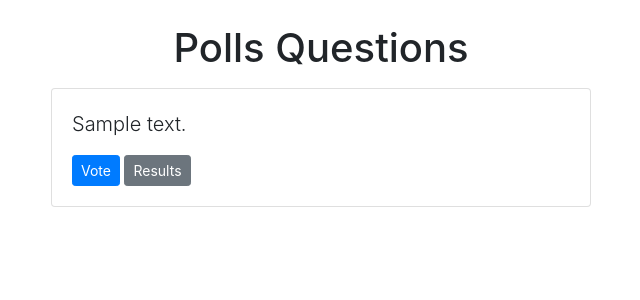
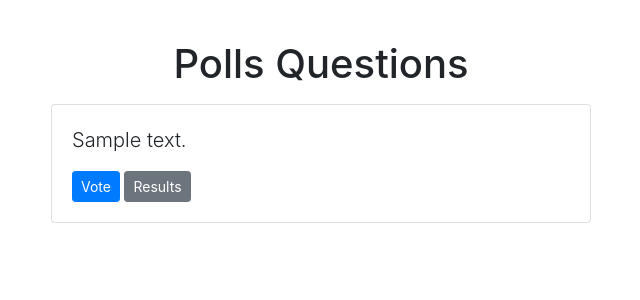
Before and after one commit to KucharM/django_polling_app, a Django app: page /polls/ in a window 1280 px wide. Shown: the part 56-356 px from the top of the page, without its empty margins (319-959 px from the left). Run offline with Django 3.2, Linux system fonts and the light colour scheme; tables that the repository leaves empty hold one stand-in row (values such as "Sample post"); some libraries are stand-ins or nearby versions.

Commit message:
modyfing polls home template

```diff
--- a/templates/polls/home.html
+++ b/templates/polls/home.html
@@ -3,13 +3,13 @@
 
 {% block content %}
 
-    <h1 class="text-center mb-3">Polls Questions</h1>
+    <h1 class="text-center mt-3">Polls Questions</h1>
 
     {% if question_list %}
 
         {% for question in question_list %}
 
-            <div class="card mb-3">
+            <div class="card mt-3">
                 <div class="card-body">
                     <p class="lead">
                         {{ question.question_text }}
```
